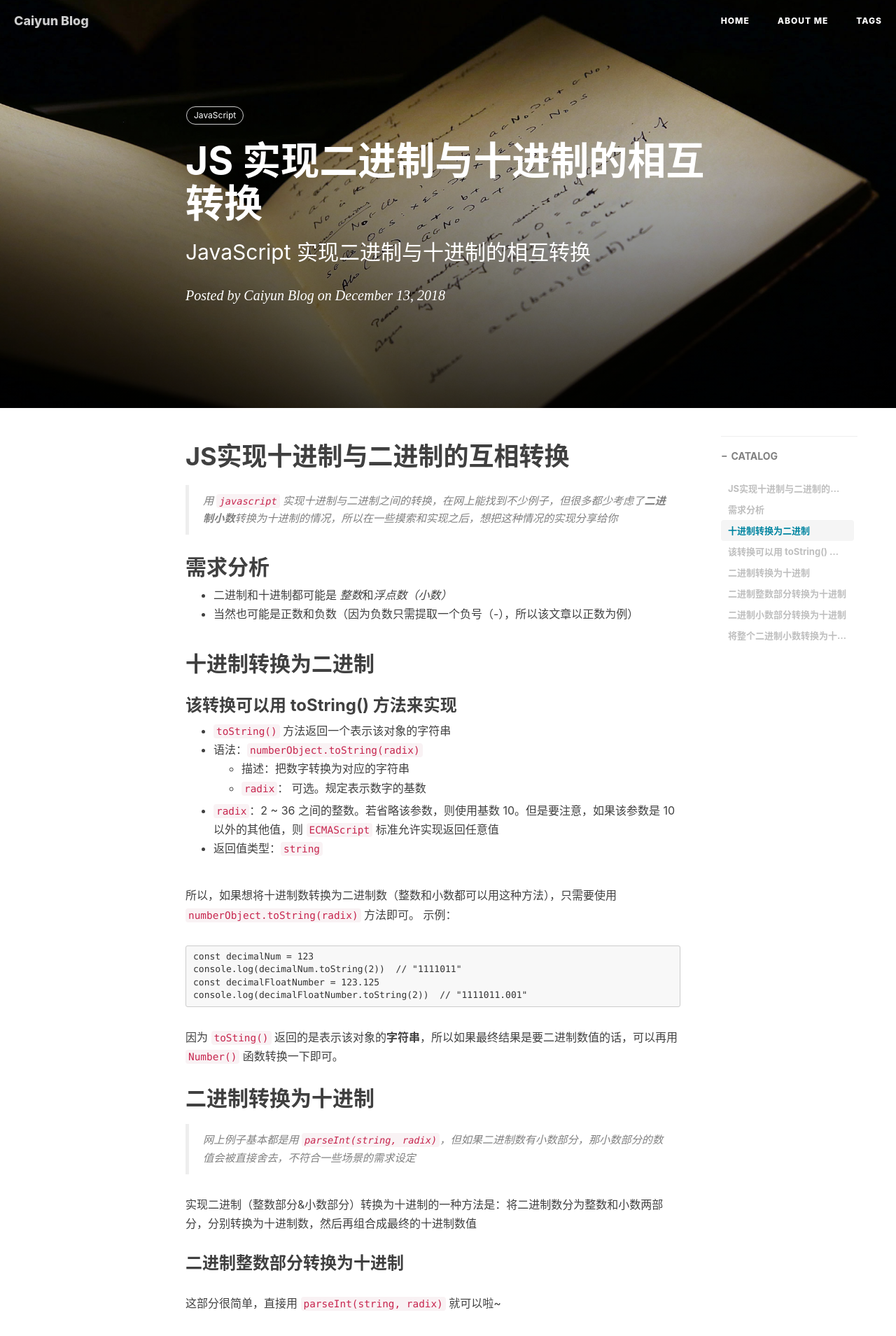
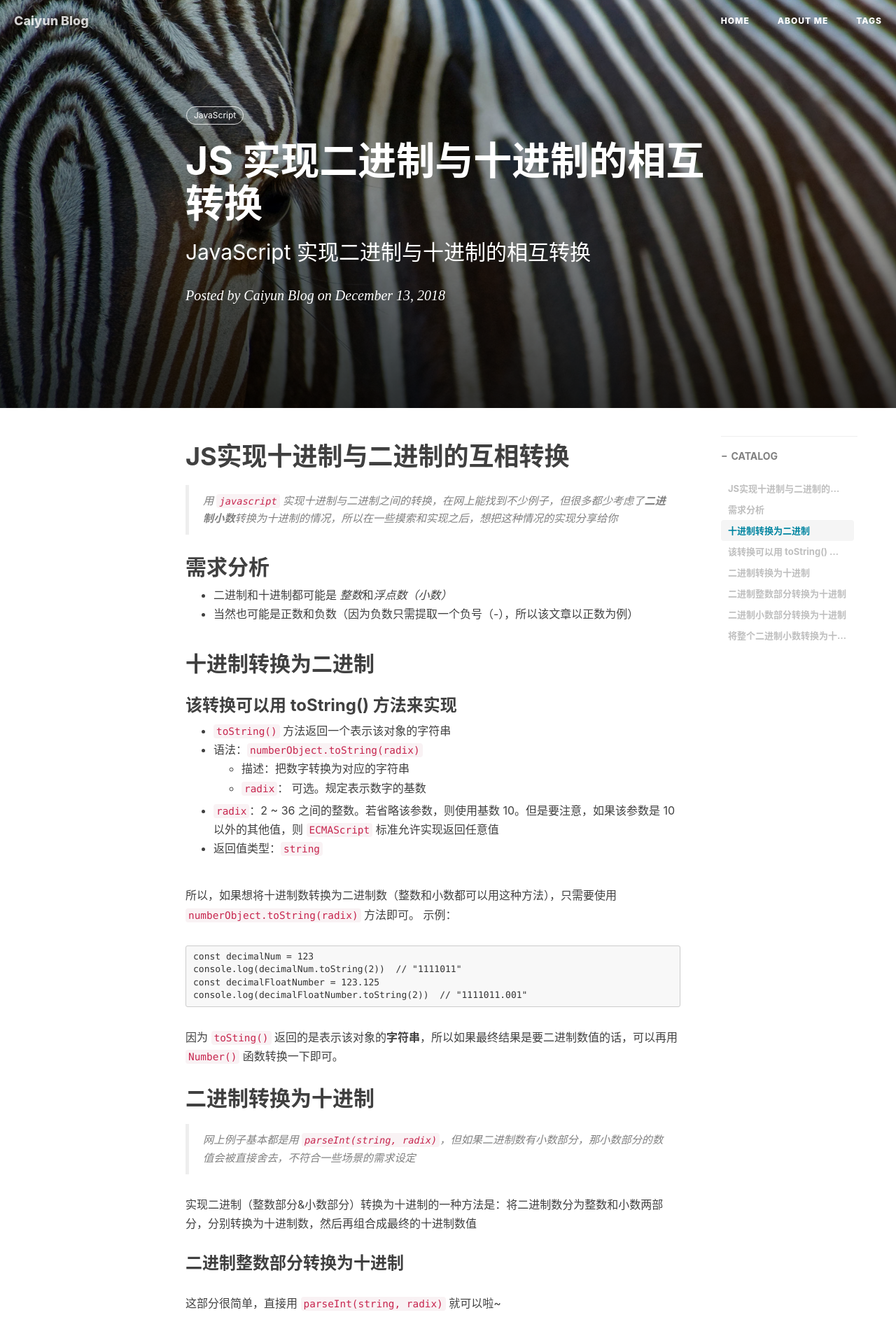
Before and after one commit to Agcaiyun/Agcaiyun.github.io, a Jekyll site: the page built from _posts/2018-12-13-transform.md, in a window 1280 px wide. Shown: the top 1909 px of the page at 70% size. Built offline with Jekyll 4.4.1, drawn with Linux system fonts in a browser that asks for light colours; nearby versions of some CDN libraries; comment, search, counter and statistics services are not loaded.

Commit message:
update transform-header for 2018-12-13-transform.md

```diff
--- a/_posts/2018-12-13-transform.md
+++ b/_posts/2018-12-13-transform.md
@@ -4,7 +4,7 @@ title:            JS 实现二进制与十进制的相互转换
 subtitle:         JavaScript 实现二进制与十进制的相互转换
 date:             2018-12-13
 anthor:           caiyun
-header-img:       img/transform-img/transform-header.jpg
+header-img:       img/2018-12-13-transform-header.jpg
 catalog:          true
 tags:
     - JavaScript
```
